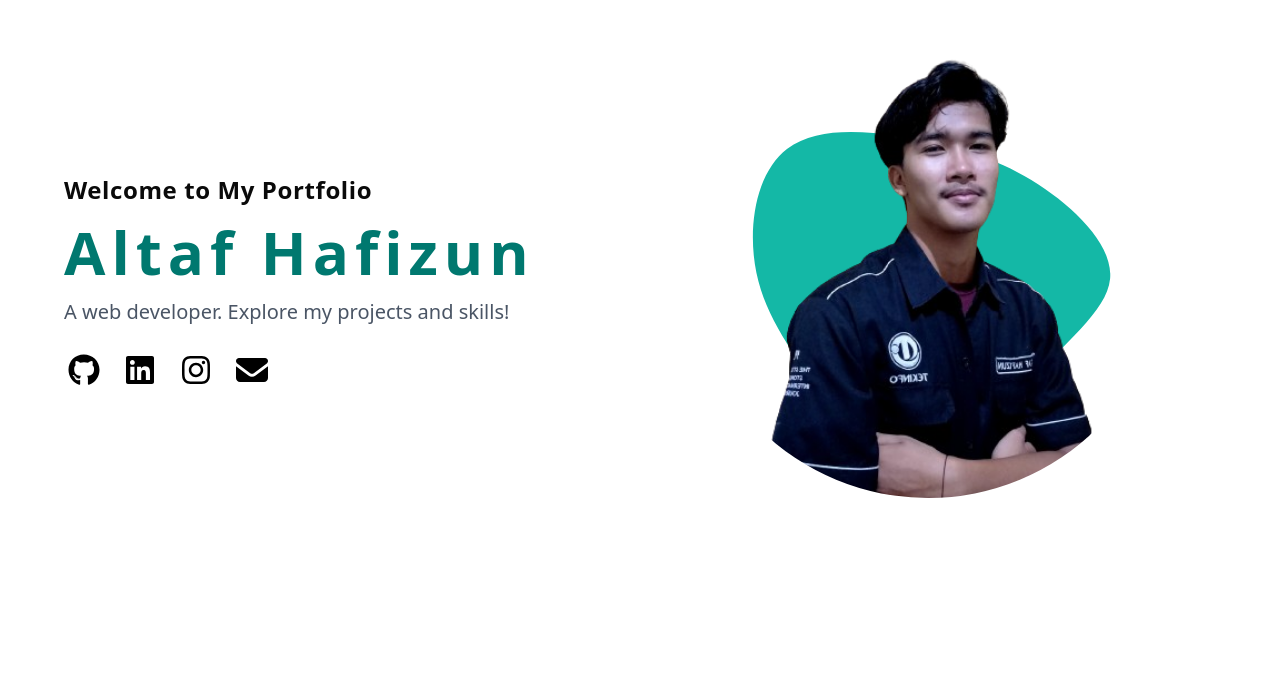
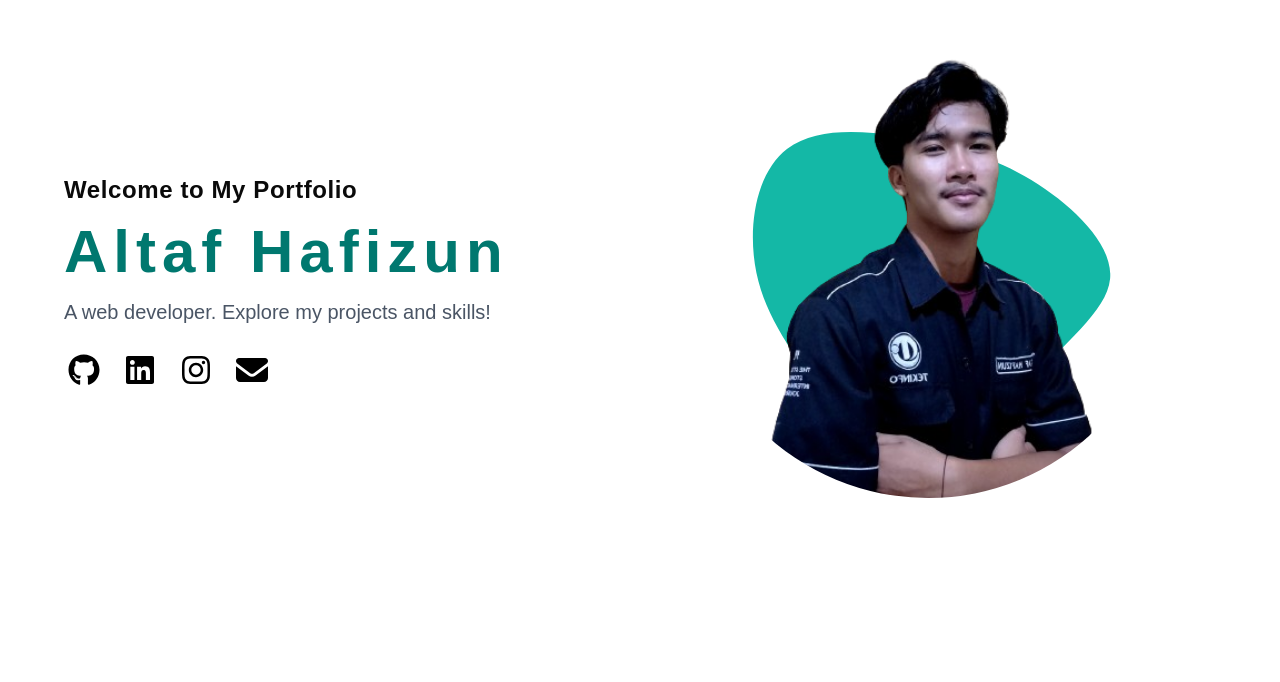
Before and after one commit to altaf22hafizun/portfolio-altaap, a Next.js app: page / in a window 1280 px wide. Shown: the part 118-800 px from the top of the page. Built offline with nearby package versions, Linux system fonts and the light colour scheme.

Commit message:
final website portfolio

```diff
--- a/src/app/globals.css
+++ b/src/app/globals.css
@@ -119,12 +119,24 @@
   --sidebar-ring: oklch(0.556 0 0);
 }
 
+/* * {
+  box-sizing: border-box;
+  padding: 0;
+  margin: 0;
+} */
+
+html,
+body {
+  max-width: 100vw;
+  overflow-x: hidden;
+  font-family: arial;
+}
+
 @layer base {
   * {
     @apply border-border outline-ring/50;
   }
   body {
     @apply bg-background text-foreground;
-    overflow-x: hidden;
   }
 }
```
